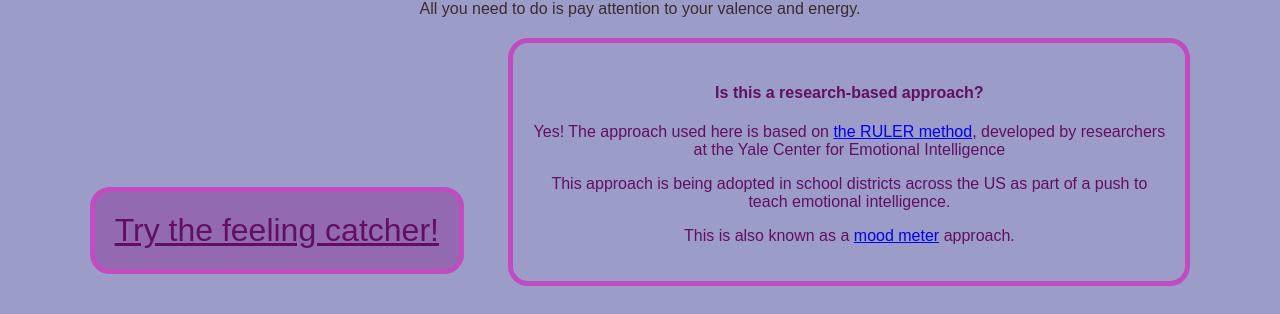
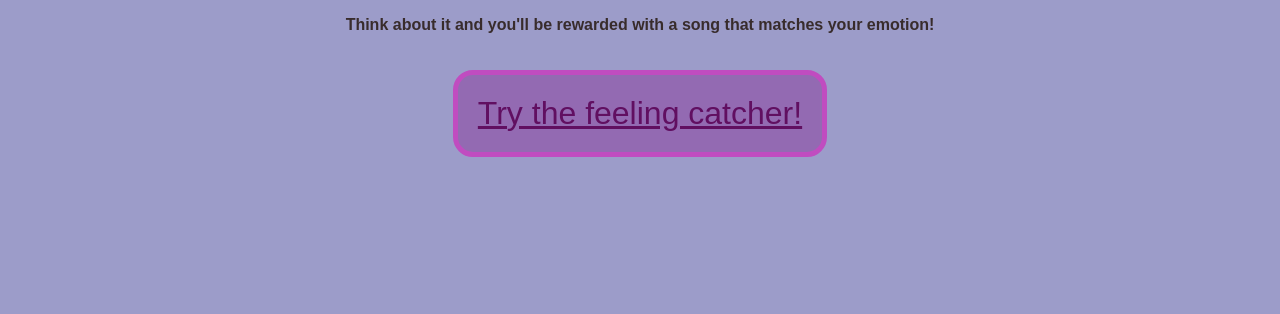
Before and after one commit to Adam-Thometz/Catch-Your-Feelings, a Python web app: template templates/about.html in a window 1280 px wide. Shown: the part 1532-1846 px from the top of the page. After the commit the page ends 1689 px from the top, so only its background shows below. Run offline with Jinja, Linux system fonts and the light colour scheme; the template is opened without the code that fills it, so the values that code supplies are empty.

Commit message:
final touches for v1

```diff
--- a/public/css/style.css
+++ b/public/css/style.css
@@ -29,11 +29,10 @@ th, td {
 }
 
 .about-research {
-  right: 0;
   width: 50%;
   padding: 20px;
   margin: 20px;
-  display: inline-block;
+  display: block;
   border: 5px solid rgb(192, 76, 192);
   border-radius: 20px;
   color: rgb(97, 15, 97);
@@ -97,10 +96,10 @@ li {
 
 .question {
   font-size: 1.5rem;
-  border: 2px solid rgb(202, 12, 202);
+  border: 1px solid rgba(112, 33, 112, 0.164);
   border-radius: 15px;
   padding: 20px;
-  background-color: rgba(209, 118, 255, 0.205);
+  left: 0;
 }
 
 .learn-more {
@@ -121,6 +120,15 @@ li {
   background-color: rgba(128, 0, 128, 0.322);
 }
 
+#findSong:hover {
+  cursor: pointer;
+}
+
+.err-message {
+  font-size: 1.5rem;
+  color: rgb(192, 148, 157);
+}
+
 .song-wrapper {
   color: rgb(209, 208, 208);
   display: flex;
@@ -132,7 +140,9 @@ li {
 }
 
 iframe {
-  border-radius: 30px;
-  padding: 5%;
+  border: 1px solid grey;
+  border-radius: 15px;
+  padding: auto;
+  margin: 10px auto;
   width: 90%;
 }
--- a/public/js/feelingCatcher.js
+++ b/public/js/feelingCatcher.js
@@ -37,7 +37,7 @@ function catcher(e) {
   if (!checkValidSelect(valenceOptions, energyOptions)) {
     const errMessage = document.createElement('p')
     errMessage.classList.add('err-message')
-    errMessage.innerText = "Look within - pick happiness - find energy."
+    errMessage.innerText = "Please select your valence and energy."
     songWrapper.append(errMessage)
     return
   }
--- a/templates/about.html
+++ b/templates/about.html
@@ -118,16 +118,8 @@
   </table>
 </div>
 
+<p><b>Think about it and you'll be rewarded with a song that matches your emotion!</b></p>
 
-<p class="explanation">All you need to do is pay attention to your valence and energy.</p>
+<a class="catch-link" href="/">Try the feeling catcher!</a>
 
-<a class="catch-link" href="/catch">Try the feeling catcher!</a>
-
-<aside class="about-research">
-  <h4>Is this a research-based approach?</h4>
-
-  <p>Yes! The approach used here is based on <a href="https://www.ycei.org/ruler">the RULER method</a>, developed by researchers at the Yale Center for Emotional Intelligence</p>
-  <p>This approach is being adopted in school districts across the US as part of a push to teach emotional intelligence.</p>
-  <p>This is also known as a <a href="https://heartmindonline.org/resources/boost-emotional-intelligence-with-the-mood-meter">mood meter</a> approach.</p>
-</aside>
 {% endblock %}
--- a/templates/index.html
+++ b/templates/index.html
@@ -15,12 +15,11 @@
     <div class="wrapper icon-wrapper option" name="med-en" id="med-en"><i class="fas fa-battery-half fa-5x"></i></div>
     <div class="wrapper icon-wrapper option" name="high-en" id="high-en"><i class="fas fa-battery-full fa-5x"></i></div>
   </div>
-  <p id="energyStatus"></p>
 
   <button type="submit" id="findSong">Find the right song!</button>
 </form>
 
-<a href="/about" class="learn-more">Learn more about Catch Your Feelings</a>
+<a href="/about" class="learn-more">How does this work?</a>
 
 <div class="wrapper song-wrapper">
 
```
